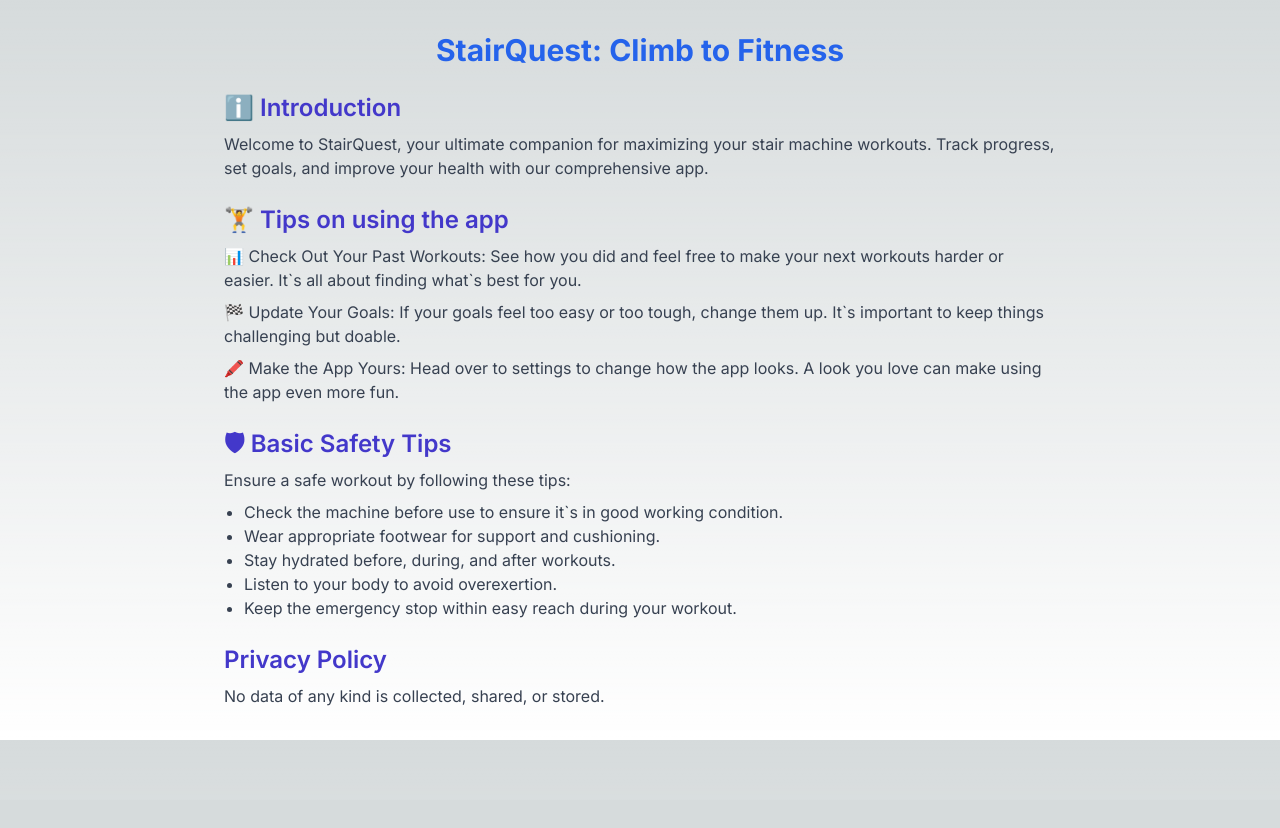
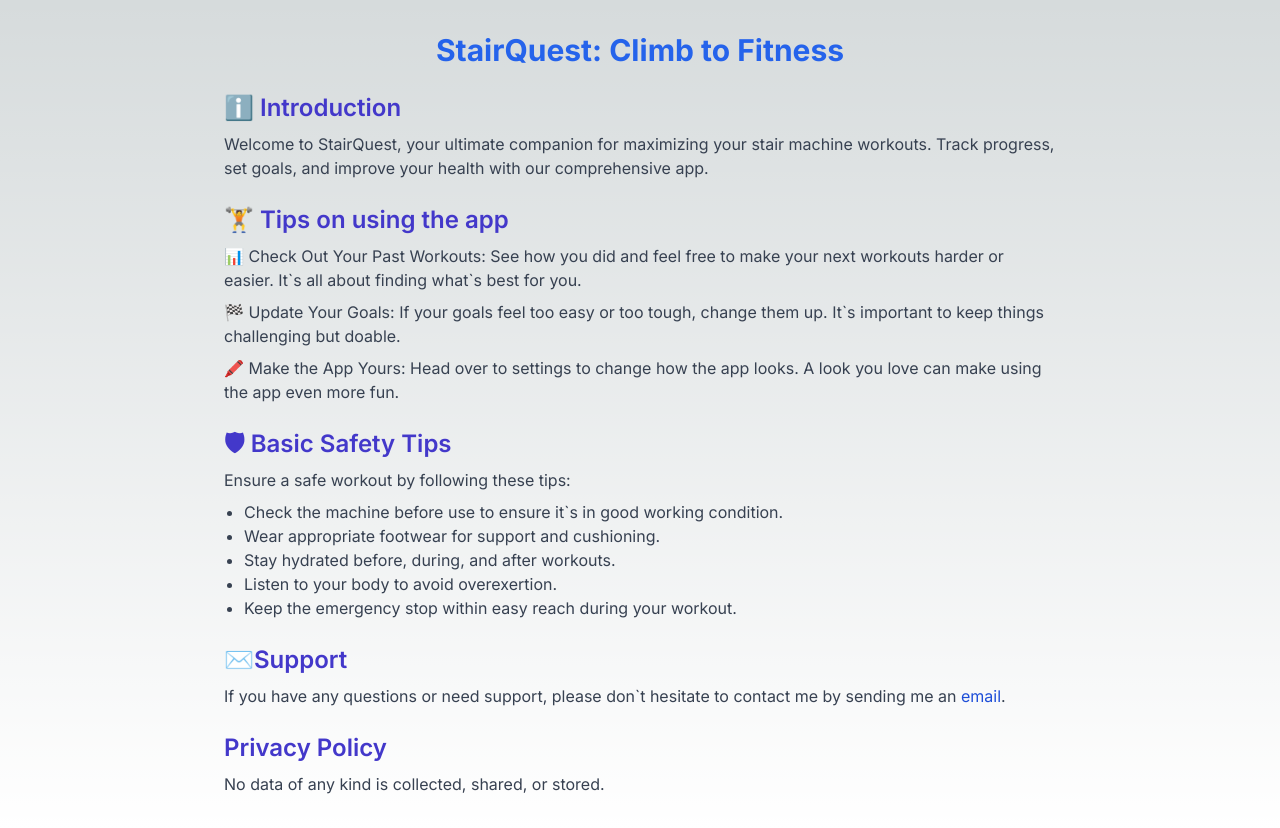
Before and after one commit to kuhiga/kurthiga.com, a Next.js app: page /stairquest in a window 1280 px wide. Before the commit the page ends 800 px from the top, so only its background shows below. Built offline with nearby package versions, Linux system fonts and the light colour scheme.

Commit message:
add support section

```diff
--- a/src/app/stairquest/page.tsx
+++ b/src/app/stairquest/page.tsx
@@ -68,6 +68,17 @@
           </ul>
         </section>
         <section className="mt-6">
+          <h2 className="text-2xl font-semibold text-indigo-700">✉️Support</h2>
+          <p className="mt-2 text-gray-700">
+            If you have any questions or need support, please don`t hesitate to
+            contact me by sending me an{" "}
+            <a href="mailto:kurthigaa@gmail.com" className="text-blue-700">
+              email
+            </a>
+            .
+          </p>
+        </section>
+        <section className="mt-6">
           <h2 className="text-2xl font-semibold text-indigo-700">
             Privacy Policy
           </h2>
```
